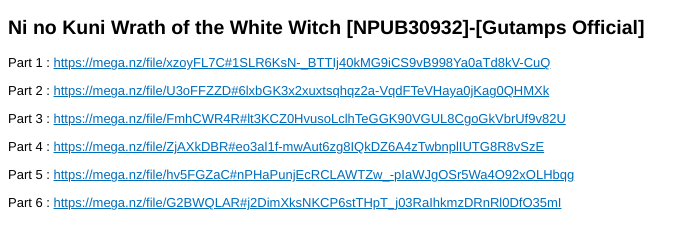
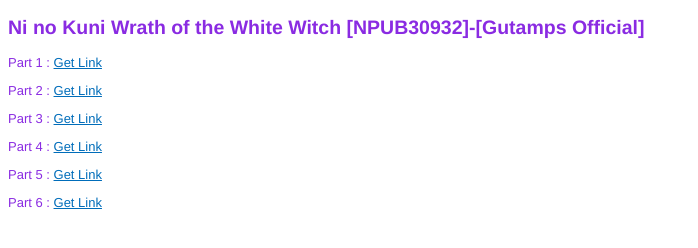
Before and after one commit to gutampsid/nnkwotwgomg.github.io, a plain HTML site: page index.html in a window 1280 px wide. Shown: the whole page, without its empty margins (0-698 px from the left). Drawn offline with Linux system fonts and the light colour scheme.

Commit message:
Update index.html

```diff
--- a/index.html
+++ b/index.html
@@ -6,25 +6,16 @@
         body, table { font-family: Helvetica, Arial, sans-serif; font-size: 13px; }
         a { color: #006DBA; }
     </style>
-    <!--NUMBER--mi3dgjpw--NUMBER-->
-    <!--TYPE--RichText--TYPE-->
-    <!--PERMISSION--Readonly--PERMISSION-->
-    <!--ACCESS--Public--ACCESS-->
-    <!--PASSWORD----PASSWORD-->
-    <!--STATUS--Active--STATUS-->
-    <!--QUICKEDIT--False--QUICKEDIT-->
-    <!--QUICKEDITPASSWORD----QUICKEDITPASSWORD-->
-    <!--DATECREATED--2022-07-01 12:19:08--DATECREATED-->
-    <!--DATEUPDATED--2022-07-02 11:34:40--DATEUPDATED-->
-    <!--LABELS--MEGA--LABELS-->
 </head>
 <body>
 <h2>Ni no Kuni Wrath of the White Witch [NPUB30932]-[Gutamps Official]</h2>
-<anotepad><p>Part 1 : <a href="https://mega.nz/file/xzoyFL7C#1SLR6KsN-_BTTIj40kMG9iCS9vB998Ya0aTd8kV-CuQ" target="_blank" rel="noopener">https://mega.nz/file/xzoyFL7C#1SLR6KsN-_BTTIj40kMG9iCS9vB998Ya0aTd8kV-CuQ</a></p>
-<p>Part 2 : <a href="https://mega.nz/file/U3oFFZZD#6lxbGK3x2xuxtsqhqz2a-VqdFTeVHaya0jKag0QHMXk" target="_blank" rel="noopener">https://mega.nz/file/U3oFFZZD#6lxbGK3x2xuxtsqhqz2a-VqdFTeVHaya0jKag0QHMXk</a></p>
-<p>Part 3 : <a href="https://mega.nz/file/FmhCWR4R#lt3KCZ0HvusoLclhTeGGK90VGUL8CgoGkVbrUf9v82U" target="_blank" rel="noopener">https://mega.nz/file/FmhCWR4R#lt3KCZ0HvusoLclhTeGGK90VGUL8CgoGkVbrUf9v82U</a></p>
-<p>Part 4 : <a href="https://mega.nz/file/ZjAXkDBR#eo3al1f-mwAut6zg8IQkDZ6A4zTwbnplIUTG8R8vSzE" target="_blank" rel="noopener">https://mega.nz/file/ZjAXkDBR#eo3al1f-mwAut6zg8IQkDZ6A4zTwbnplIUTG8R8vSzE</a></p>
-<p>Part 5 : <a href="https://mega.nz/file/hv5FGZaC#nPHaPunjEcRCLAWTZw_-pIaWJgOSr5Wa4O92xOLHbqg" target="_blank" rel="noopener">https://mega.nz/file/hv5FGZaC#nPHaPunjEcRCLAWTZw_-pIaWJgOSr5Wa4O92xOLHbqg</a></p>
-<p>Part 6 : <a href="https://mega.nz/file/G2BWQLAR#j2DimXksNKCP6stTHpT_j03RaIhkmzDRnRl0DfO35mI" target="_blank" rel="noopener">https://mega.nz/file/G2BWQLAR#j2DimXksNKCP6stTHpT_j03RaIhkmzDRnRl0DfO35mI</a></p></anotepad>
+    <style> body { color: blueviolet };
+    </style>
+<p>Part 1 : <a href="https://mega.nz/file/I6B1WD6a#hZBi2r5_3s4Jgf3BpZWL5xVWe0UUy3Mm5hSRclkIOpg" target="_blank" rel="noopener">Get Link</a></p>
+<p>Part 2 : <a href="https://mega.nz/file/5y4wCDBS#6orAy5y0JhoOwXqMjCNCVXub1PQqSmPWTupFYm37Djg" target="_blank" rel="noopener">Get Link</a></p>
+<p>Part 3 : <a href="https://mega.nz/file/pyAw1Azb#rmg7f5oEqusvI5Zi0daYBA-XMfCM3NEq0nl2oJAAfkw" target="_blank" rel="noopener">Get Link</a></p>
+<p>Part 4 : <a href="https://mega.nz/file/p3IEFKIL#Yq-KWi-xrsJd4ozGe4UX2fhH6A5gWxXjbzJpdTsBJkw" target="_blank" rel="noopener">Get Link</a></p>
+<p>Part 5 : <a href="https://mega.nz/file/Z7gRmZzY#z7yjKilLxgsDGVOdG3t50ZEr8EaGZDfVvnpel4Sgn6w" target="_blank" rel="noopener">Get Link</a></p>
+<p>Part 6 : <a href="https://mega.nz/file/2rhz0KIK#NYtI3ZQN-iNApwUKm8F9q7HUQTjLecHSyg7Z_XvtXNg" target="_blank" rel="noopener">Get Link</a></p>
 </body>
 </html>
```
